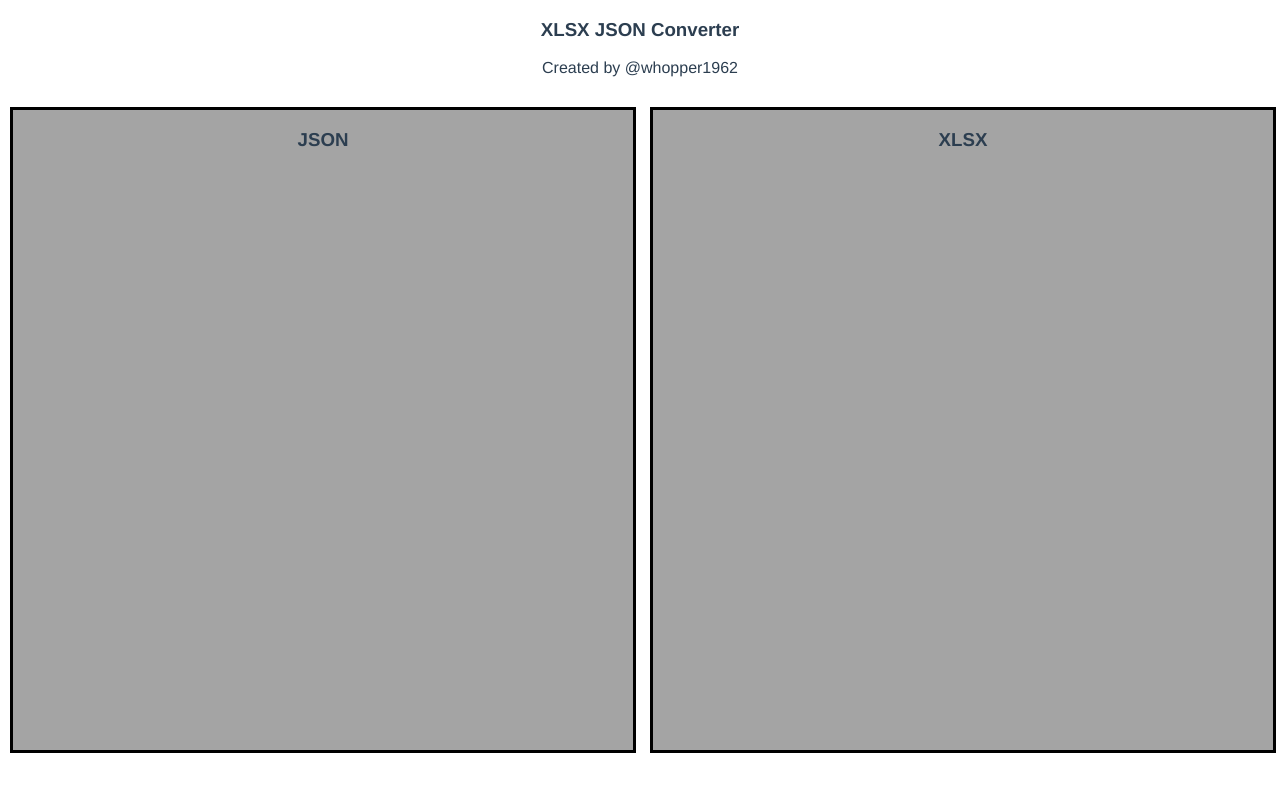
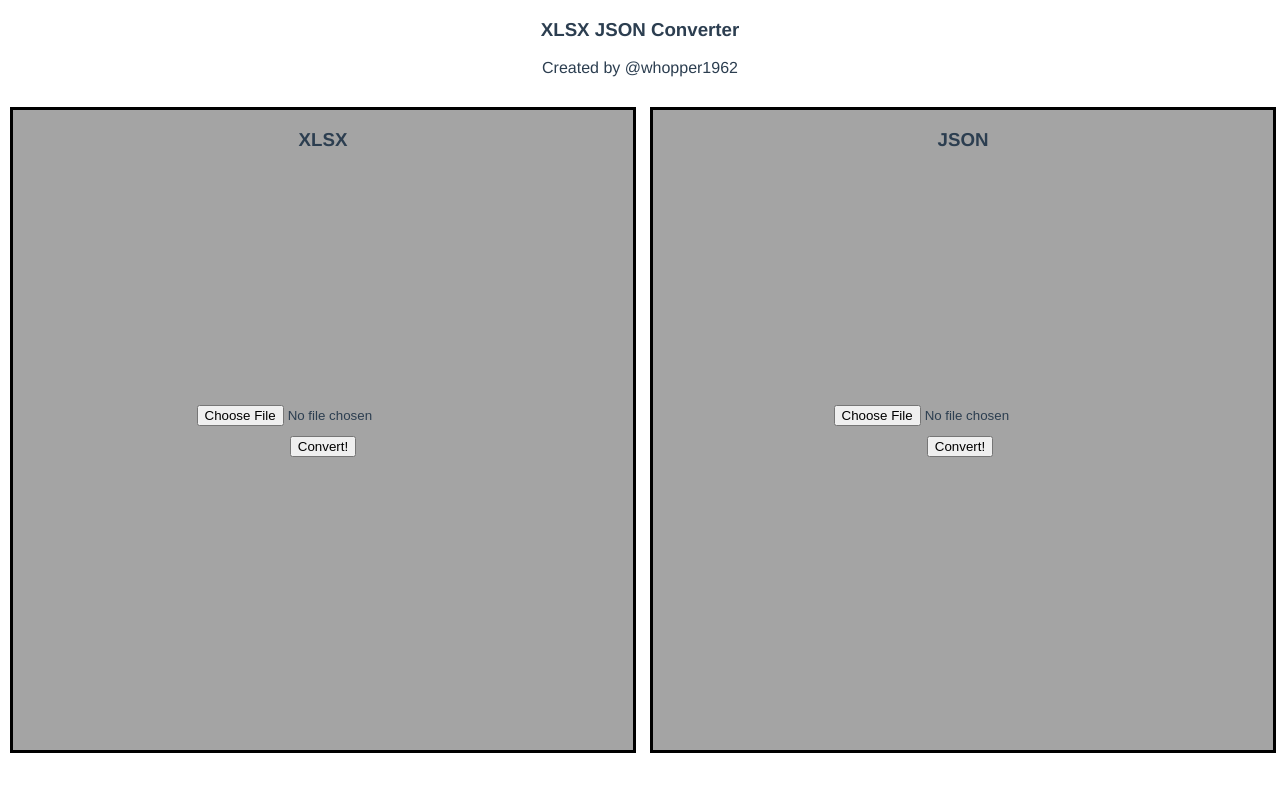
Before and after one commit to whopper1962/json-wizard-demo, a Vue app: page / in a window 1280 px wide. Shown: the top 792 px of the page. Built offline with nearby package versions, Linux system fonts and the light colour scheme.

Commit message:
center input form

```diff
--- a/src/components/JsonView.vue
+++ b/src/components/JsonView.vue
@@ -1,6 +1,17 @@
 <template>
 <div class="json-view">
   <h3 class="json-title">JSON</h3>
+  <div class="file-input-form">
+    <input
+      type="file"
+      accept=".json"
+    >
+    <div class="convert-button">
+      <button @click="convert()">
+        Convert!
+      </button>
+    </div>
+  </div>
 </div>
 </template>
 
@@ -11,7 +22,11 @@ export default {
   },
   props: {},
   created () {},
-  methods: {}
+  methods: {
+    convert () {
+      console.log('JSON Convert!');
+    }
+  }
 }
 </script>
 
@@ -25,4 +40,18 @@ export default {
   width: 100%;
   height: 80vh;
 }
+.file-input-form {
+  position: absolute;
+  top: 0;
+  right: 0;
+  bottom: 0;
+  left: 0;
+  margin: auto;
+  width: 80%;
+  height: 3.2rem;
+  vertical-align: middle;
+}
+.convert-button {
+  margin-top: 2%;
+}
 </style>
--- a/src/components/XlsxView.vue
+++ b/src/components/XlsxView.vue
@@ -1,6 +1,17 @@
 <template>
 <div class="xlsx-view">
   <h3 class="xlsx-title">XLSX</h3>
+  <div class="file-input-form">
+    <input
+      type="file"
+      accept=".xls,.xlsx"
+    >
+    <div class="convert-button">
+      <button @click="convert()">
+        Convert!
+      </button>
+    </div>
+  </div>
 </div>
 </template>
 
@@ -11,7 +22,11 @@ export default {
   },
   props: {},
   created () {},
-  methods: {}
+  methods: {
+    convert () {
+      console.log('XLSX Convert!');
+    }
+  }
 }
 </script>
 
@@ -20,9 +35,24 @@ export default {
   width: 100%;
 }
 .xlsx-view {
+  position: relative;
   border: solid black;
   background-color: rgb(164, 164, 164);
   width: 100%;
   height: 80vh;
 }
+.file-input-form {
+  position: absolute;
+  top: 0;
+  right: 0;
+  bottom: 0;
+  left: 0;
+  margin: auto;
+  width: 80%;
+  height: 3.2rem;
+  vertical-align: middle;
+}
+.convert-button {
+  margin-top: 2%;
+}
 </style>
--- a/src/views/HomeView.vue
+++ b/src/views/HomeView.vue
@@ -7,12 +7,12 @@
     <div class="xlsx-json-contents">
       <div class="split-item split-item-outer">
         <div class="split-item-inner">
-          <JsonView />
+          <XlsxView />
         </div>
       </div>
       <div class="split-item split-item-outer">
         <div class="split-item-inner">
-          <XlsxView />
+          <JsonView />
         </div>
       </div>
     </div>
```
